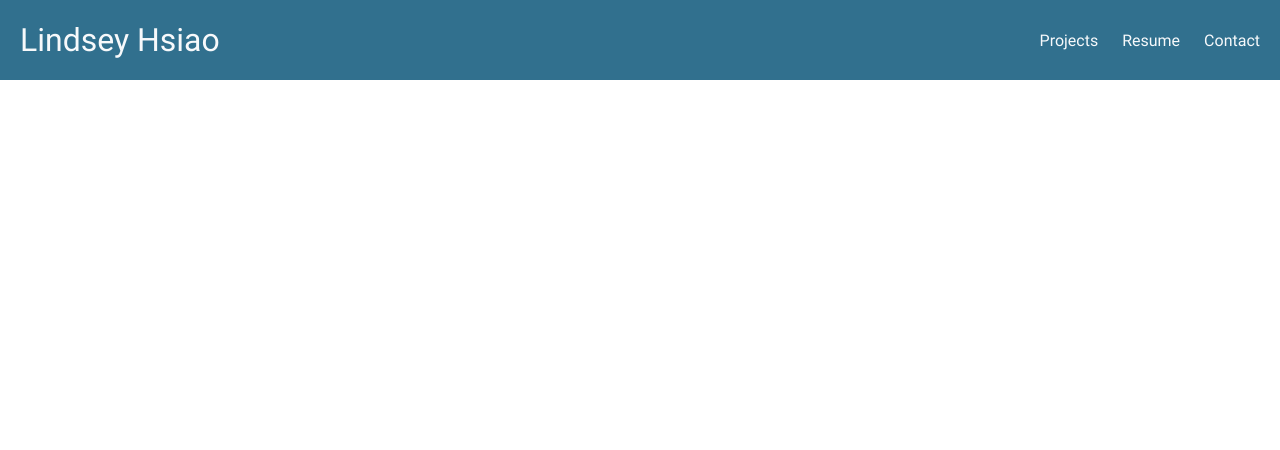
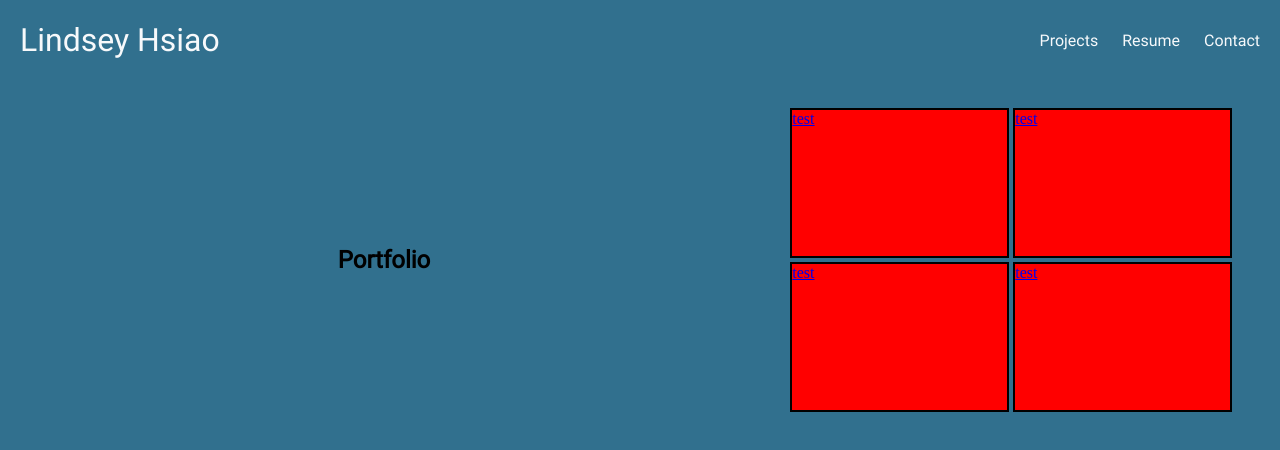
Before and after one commit to LindseyHsiao/lindsey-hsiao-portfolio, a React (Vite) app: page /lindsey-hsiao-portfolio/Projects in a window 1280 px wide. Shown: the top 450 px of the page. Built offline with nearby package versions, Linux system fonts and the light colour scheme.

Commit message:
vinny added projects

```diff
--- a/src/App.css
+++ b/src/App.css
@@ -12,6 +12,7 @@ h1 {
 
 body {
   margin: 0;
+  background-color: #31708E;
 }
 
 .nav {
@@ -58,7 +59,7 @@ body {
 
 .home {
   display: flex;
-  background-color: #31708E;
+
 }
 
 .home-text{
--- a/src/App.jsx
+++ b/src/App.jsx
@@ -15,9 +15,9 @@ function App() {
 
     <Routes>
       <Route path='/lindsey-hsiao-portfolio' element={<Home />} />
-      <Route path='/Contact' element={<Contact />} />
-      <Route path='/Projects' element={<Projects />} />
-      <Route path='/Resume' element={<Resume />} />
+      <Route path='/lindsey-hsiao-portfolio/Contact' element={<Contact />} />
+      <Route path='/lindsey-hsiao-portfolio/Projects' element={<Projects />} />
+      <Route path='/lindsey-hsiao-portfolio/Resume' element={<Resume />} />
     </Routes>
     </>
 
--- a/src/Components/Navigation.jsx
+++ b/src/Components/Navigation.jsx
@@ -3,16 +3,16 @@ import {Link} from 'react-router-dom'
 export default function Navigation() {
     return (
         <nav className="nav">
-            <Link to="/lindsey-hsiao-portfolio" className="site-title">Lindsey Hsiao</Link>
+            <Link to="/lindsey-hsiao-portfolio/" className="site-title">Lindsey Hsiao</Link>
             <ul>
                 <li>
-                    <Link to="/Projects">Projects</Link>
+                    <Link to="/lindsey-hsiao-portfolio/Projects">Projects</Link>
                     </li>
                     <li>
-                    <Link to="/Resume">Resume</Link>
+                    <Link to="/lindsey-hsiao-portfolio/Resume">Resume</Link>
                     </li>
                     <li>
-                    <Link to="/Contact">Contact</Link>
+                    <Link to="/lindsey-hsiao-portfolio/Contact">Contact</Link>
                 </li>
             </ul>
         </nav>
--- a/src/Pages/Projects.jsx
+++ b/src/Pages/Projects.jsx
@@ -1,6 +1,16 @@
-export default function Projects(){
-    return(
-        <h1>Projects hellloooooo</h1>
+export default function Projects() {
+    return (
+        <section style={{ display: 'flex', }}>
+            <div style={{ display: 'flex', justifyContent: 'center', alignItems: 'center', flex: '0 0 60%' }}>
+                <h1>Portfolio</h1>
+            </div>
+            <div style={{flex: '0 0 38%', display: 'flex', flexWrap: 'wrap', justifyContent: 'center', alignItems: 'center', padding: '2% 0'}}>
+                <a href="#" style={{border: 'black solid 2px', minHeight: '150px', maxHeight: '150px', backgroundColor: 'red', margin: '2px', flexBasis: '45%'}}>test</a>
+                <a href="#" style={{border: 'black solid 2px', minHeight: '150px', maxHeight: '150px', backgroundColor: 'red', margin: '2px', flexBasis: '45%'}}>test</a>
+                <a href="#" style={{border: 'black solid 2px', minHeight: '150px', maxHeight: '150px', backgroundColor: 'red', margin: '2px', flexBasis: '45%'}}>test</a>
+                <a href="#" style={{border: 'black solid 2px', minHeight: '150px', maxHeight: '150px', backgroundColor: 'red', margin: '2px', flexBasis: '45%'}}>test</a>
+            </div>
+        </section>
 
     )
 }
```
